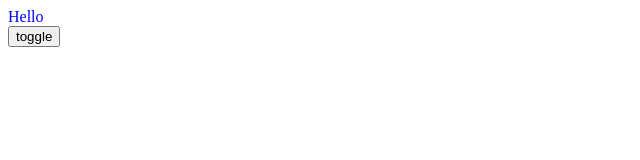
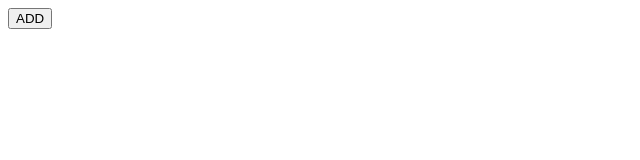
Before and after one commit to ruiaHuang/TodoList, a React (Create React App) app: page / in a window 1280 px wide. Shown: the top 160 px of the page, without its empty margins (0-640 px from the left). Built offline with nearby package versions, Linux system fonts and the light colour scheme.

Commit message:
'TransitionGroup使用'

```diff
--- a/src/App.js
+++ b/src/App.js
@@ -1,5 +1,5 @@
 import React, { Component, Fragment } from 'react'
-import { CSSTransition } from 'react-transition-group'
+import { CSSTransition, TransitionGroup } from 'react-transition-group'
 
 import './style.css'
 
@@ -7,34 +7,42 @@
   constructor(props) {
     super(props)
     this.state = {
-      show: true
+      show: true,
+      list: []
     }
-    this.handleToggle = this.handleToggle.bind(this)
+    this.handleAddItem = this.handleAddItem.bind(this)
   }
 
   render() {
     return (
       <Fragment>
+        <TransitionGroup>
+          {this.state.list.map((item, index) => {
+            return (
+              // 如果key 为item 默认就只会渲染一个 因为item是固定字符串
               <CSSTransition
-          in={this.state.show}
+                key={index}
                 timeout={1000}
                 classNames='fade'
                 onEntered={(el) => {
                   el.style.color = 'blue'
                 }}
                 appear={true}>
-          <div>Hello</div>
+                <div>{item}</div>
               </CSSTransition>
-        <button onClick={this.handleToggle}>toggle</button>
+            )
+          })}
+        </TransitionGroup>
+        <button onClick={this.handleAddItem}>ADD</button>
       </Fragment>
     )
   }
 
   componentDidMount() {}
 
-  handleToggle() {
+  handleAddItem() {
     this.setState((prevState) => ({
-      show: !prevState.show
+      list: [...prevState.list, 'item']
     }))
   }
 }
```
Lines whose indentation alone changed are shown as unchanged.
